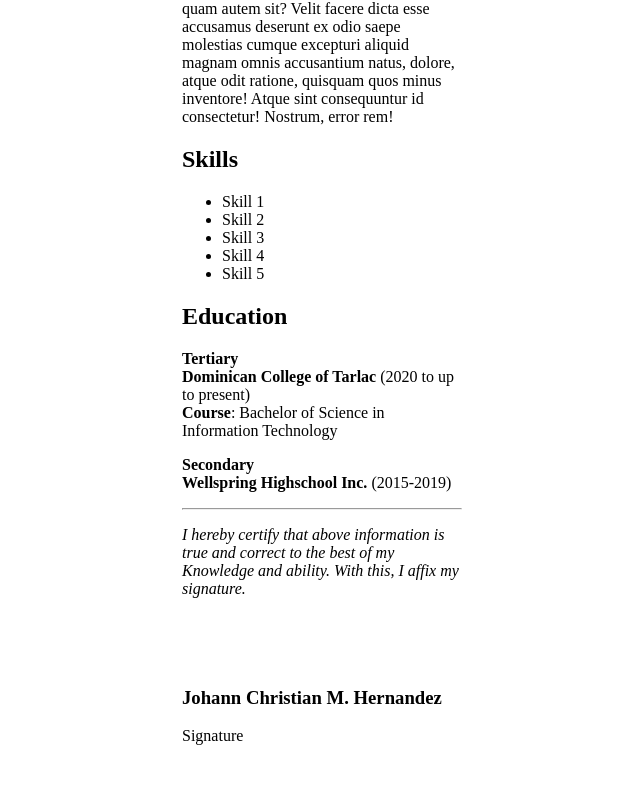
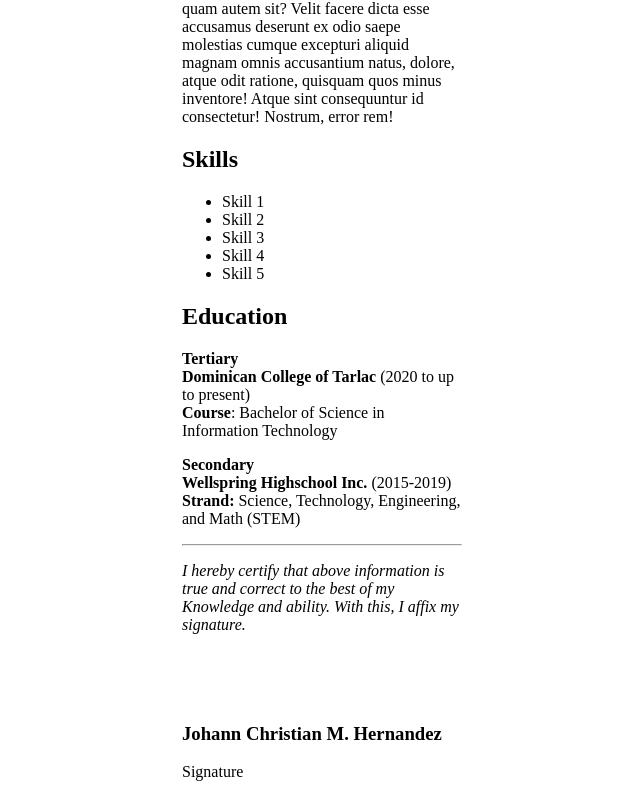
Before and after one commit to Johann1499/activity, a plain HTML site: page resume.html in a window 1280 px wide. Shown: the part 682-1479 px from the top of the page, without its empty margins (318-958 px from the left). Before the commit the page ends 1443 px from the top, so only its background shows below. Drawn offline with Linux system fonts and the light colour scheme.

Commit message:
resume edit

```diff
--- a/resume.html
+++ b/resume.html
@@ -33,6 +33,7 @@
     </dl>
     <dl> <b>Secondary</b>
         <dt><b>Wellspring Highschool Inc.</b> (2015-2019)</dt>
+        <dt><b>Strand: </b>Science, Technology, Engineering, and Math (STEM)</dt>
     </dl>
     <hr>
     <p><i>I hereby certify that above information is true and correct to the best of my Knowledge and ability. With this, I affix my signature.</i></p>
```
